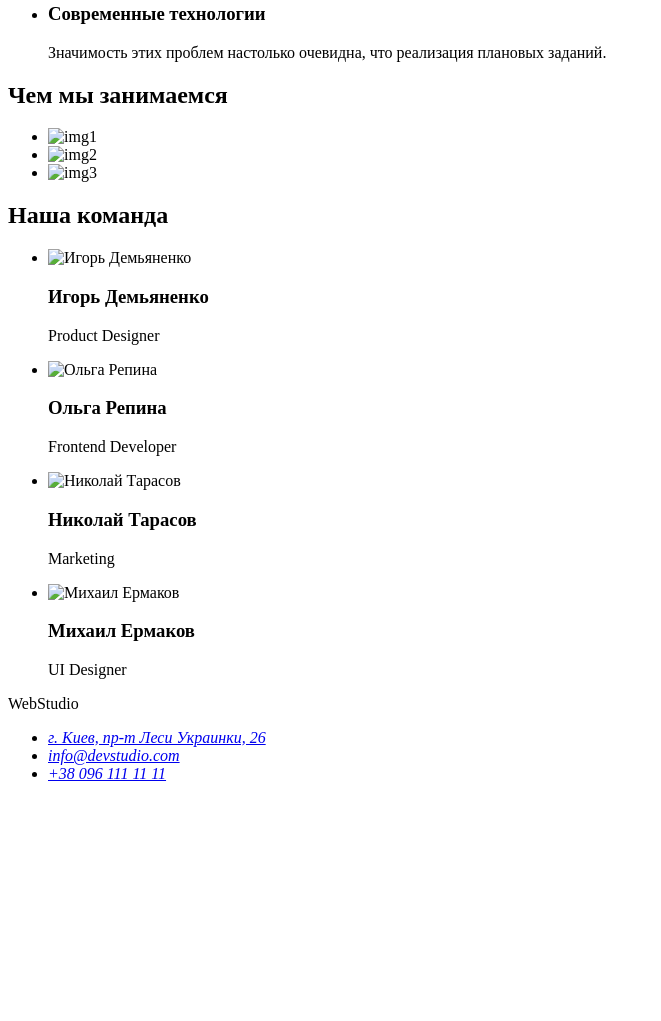
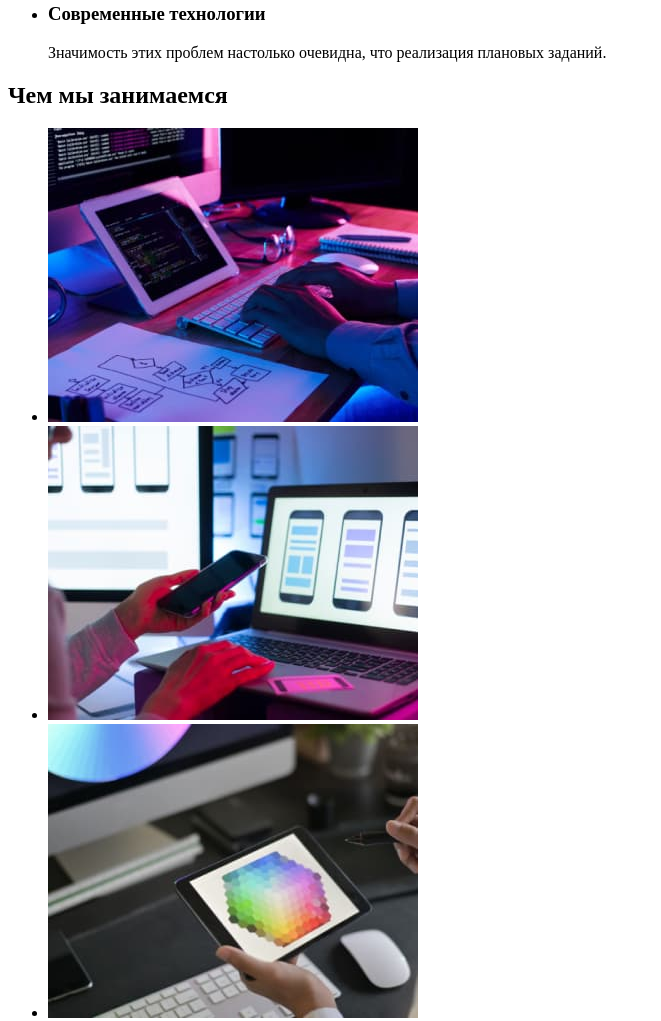
Before and after one commit to YelyzavetaShynova/goit-markup-hw-01, a plain HTML site: page index.html in a window 1280 px wide. Shown: the part 532-1553 px from the top of the page, without its empty margins (0-661 px from the left). Before the commit the page ends 1331 px from the top, so only its background shows below. Drawn offline with Linux system fonts and the light colour scheme.

Commit message:
HTML-разметка макета страницы домашнего задания #1

```diff
--- a/index.html
+++ b/index.html
@@ -59,21 +59,21 @@
         <ul>
             <li>
                 <img
-                src="./imges/img1(1).jpg"
+                src="./images/img1(1).jpg"
                 alt="img1"
                 width="370"
                 height="294"/>
             </li>
             <li>
                 <img
-                src="./imges/box2(1).jpg"
+                src="./images/box2(1).jpg"
                 alt="img2"
                 width="370"
                 height="294"/>
             </li>
             <li>
                 <img
-                src="./imges/box3(1).jpg"
+                src="./images/box3(1).jpg"
                 alt="img3"
                 width="370"
                 height="294"/>
@@ -86,7 +86,7 @@
     <ul>
     <li>
         <img
-        src="./imges/1(1).jpg"
+        src="./images/1(1).jpg"
         alt="Игорь Демьяненко"
         width="270"
         height="260"/>
@@ -95,7 +95,7 @@
     </li>
     <li>
         <img
-        src="./imges/2(1).jpg"
+        src="./images/2(1).jpg"
         alt="Ольга Репина"
         width="270"
         height="260"/>
@@ -104,7 +104,7 @@
     </li>
     <li>
         <img
-        src="./imges/3(1).jpg"
+        src="./images/3(1).jpg"
         alt="Николай Тарасов"
         width="270"
         height="260"/>
@@ -113,7 +113,7 @@
     </li>
     <li>
         <img
-        src="./imges/4(1).jpg"
+        src="./images/4(1).jpg"
         alt="Михаил Ермаков"
         width="270"
         height="260"/>
```
